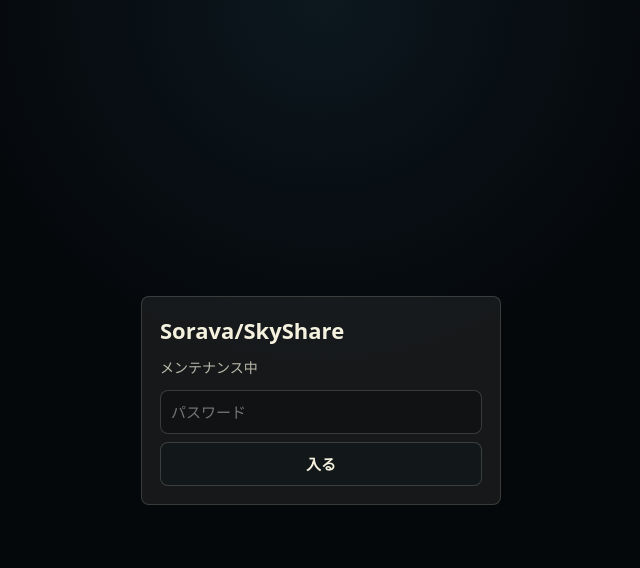
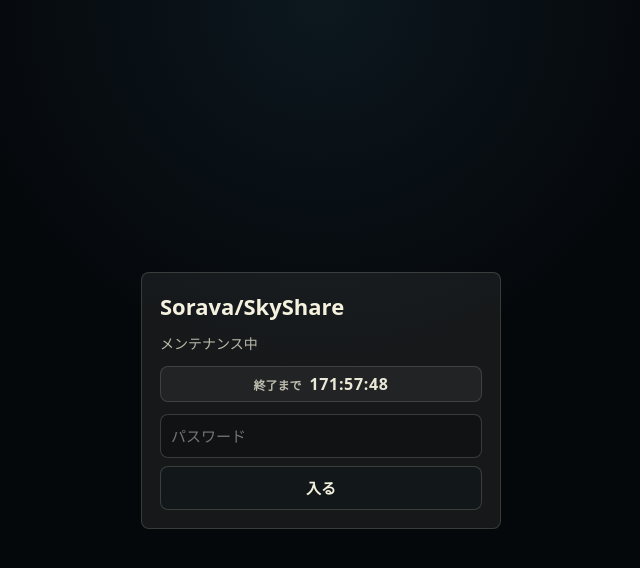
Before and after one commit to Mill-Miya/SkyShare, a React (Vite) app: page / in a window 1280 px wide. Shown: the top 568 px of the page, without its empty margins (319-959 px from the left). Built offline with nearby package versions, Linux system fonts and the light colour scheme.

Commit message:
Show maintenance countdown

```diff
--- a/src/main.tsx
+++ b/src/main.tsx
@@ -183,6 +183,16 @@
 
 function isMaintenanceActive() {
   return Number.isFinite(MAINTENANCE_UNLOCK_AT_MS) && Date.now() < MAINTENANCE_UNLOCK_AT_MS;
+}
+
+function formatCountdown(ms: number) {
+  const totalSeconds = Math.max(0, Math.ceil(ms / 1000));
+  const hours = Math.floor(totalSeconds / 3600);
+  const minutes = Math.floor((totalSeconds % 3600) / 60);
+  const seconds = totalSeconds % 60;
+  return `${hours.toString().padStart(2, '0')}:${minutes.toString().padStart(2, '0')}:${seconds
+    .toString()
+    .padStart(2, '0')}`;
 }
 
 function getInitialGuestJoinGate(): GuestJoinGateState {
@@ -1634,6 +1644,7 @@
         uiMode={uiMode}
         value={guestPassInput}
         error={guestJoinGate.error}
+        unlockAtMs={MAINTENANCE_UNLOCK_AT_MS}
         onChange={setGuestPassInput}
         onSubmit={submitGuestPass}
       />
@@ -1865,6 +1876,7 @@
   uiMode,
   value,
   error,
+  unlockAtMs,
   onChange,
   onSubmit,
 }: {
@@ -1872,14 +1884,28 @@
   uiMode: UiMode;
   value: string;
   error: string | null;
+  unlockAtMs: number;
   onChange: (value: string) => void;
   onSubmit: (event: React.FormEvent<HTMLFormElement>) => void;
 }) {
+  const [remainingMs, setRemainingMs] = useState(() => Math.max(0, unlockAtMs - Date.now()));
+
+  useEffect(() => {
+    const timer = window.setInterval(() => {
+      setRemainingMs(Math.max(0, unlockAtMs - Date.now()));
+    }, 1000);
+    return () => window.clearInterval(timer);
+  }, [unlockAtMs]);
+
   return (
     <main className={`app-shell gate-shell ${nightMode ? 'night-mode' : ''}`} data-ui-mode={uiMode}>
       <section className="guest-gate-card">
         <h1>Sorava/SkyShare</h1>
         <p>メンテナンス中</p>
+        <div className="maintenance-countdown">
+          <span>終了まで</span>
+          <strong>{formatCountdown(remainingMs)}</strong>
+        </div>
         <form className="guest-pass-form" onSubmit={onSubmit}>
           <input
             type="password"
--- a/src/styles.css
+++ b/src/styles.css
@@ -175,6 +175,37 @@
 
 .night-mode .guest-gate-card p {
   color: rgba(255, 123, 107, 0.74);
+}
+
+.maintenance-countdown {
+  display: flex;
+  align-items: baseline;
+  justify-content: center;
+  gap: 8px;
+  padding: 6px 10px;
+  border: 1px solid rgba(244, 241, 223, 0.14);
+  border-radius: 8px;
+  color: rgba(244, 241, 223, 0.74);
+  background: rgba(244, 241, 223, 0.05);
+  font-size: 12px;
+  font-weight: 800;
+}
+
+.maintenance-countdown strong {
+  color: rgba(244, 241, 223, 0.96);
+  font-size: 16px;
+  font-variant-numeric: tabular-nums;
+  letter-spacing: 0.04em;
+}
+
+.night-mode .maintenance-countdown {
+  border-color: rgba(255, 88, 68, 0.2);
+  color: rgba(255, 123, 107, 0.74);
+  background: rgba(80, 0, 0, 0.16);
+}
+
+.night-mode .maintenance-countdown strong {
+  color: #ff9a8d;
 }
 
 .guest-pass-form {
```
